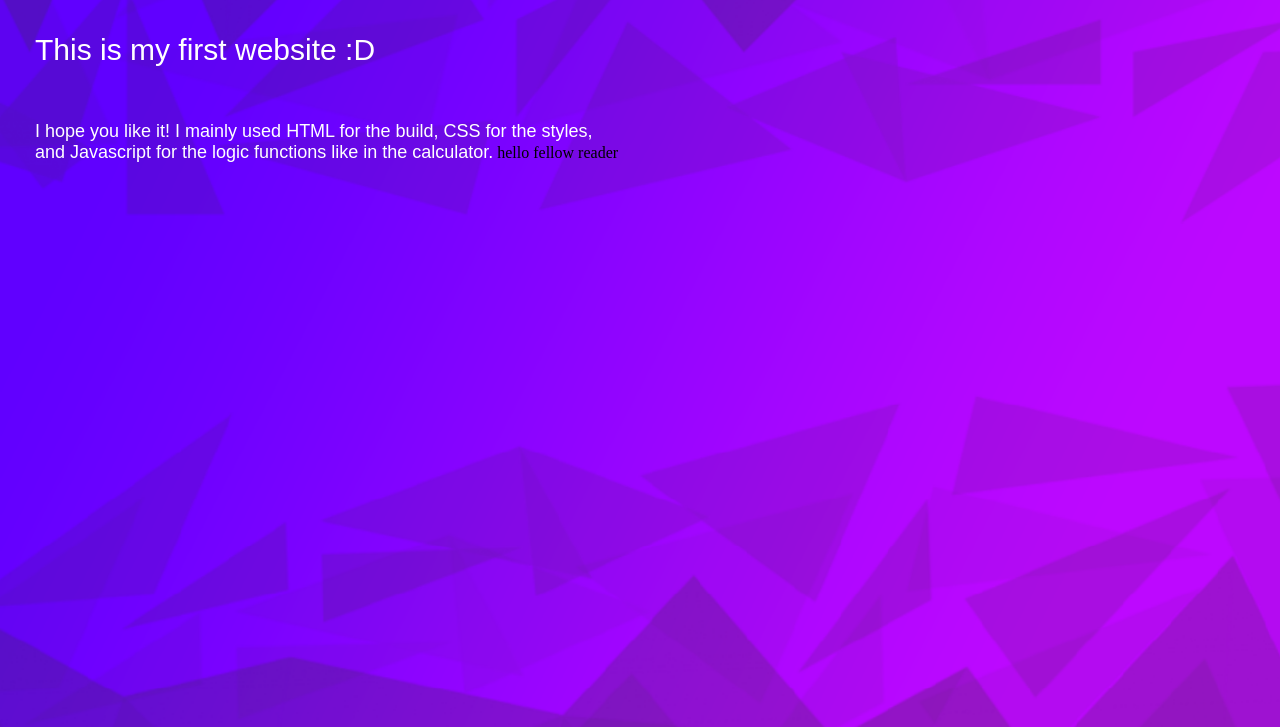
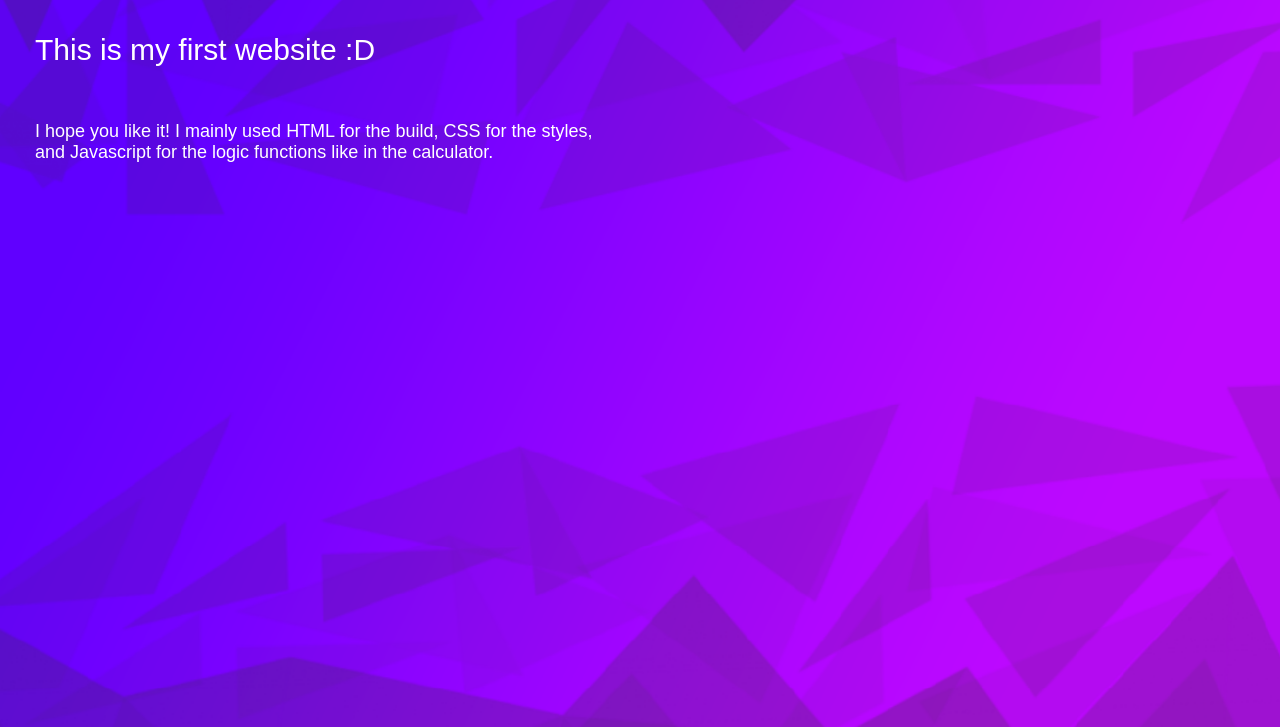
Before and after one commit to MatthewMelocoton/FirstWebsite, a plain HTML site: page index.html in a window 1280 px wide. Shown: the part 73-800 px from the top of the page. Drawn offline with Linux system fonts and the light colour scheme.

Commit message:
Update index.html

```diff
--- a/index.html
+++ b/index.html
@@ -27,5 +27,3 @@
 
 </body>
 </html>
-
-hello fellow reader
```
